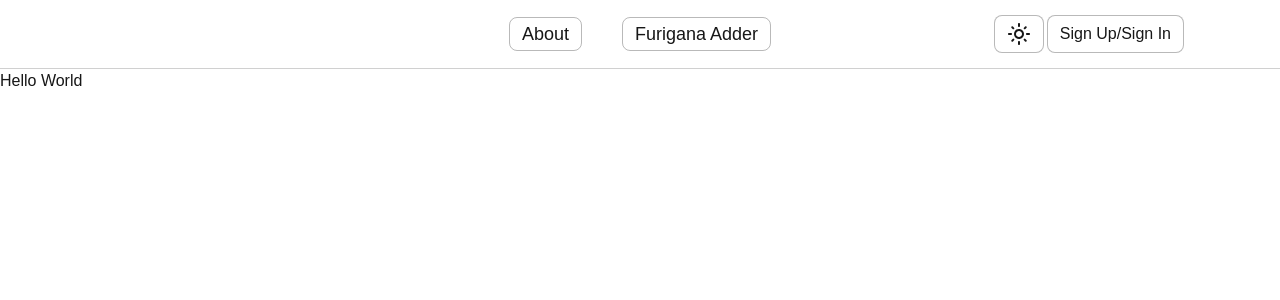
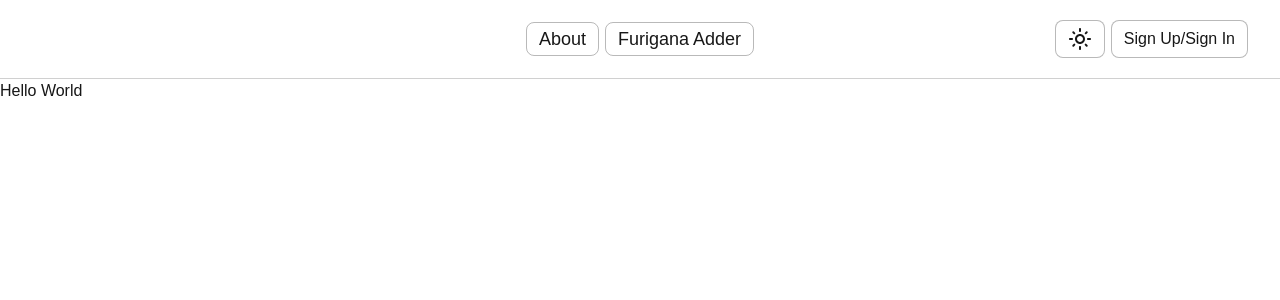
Before and after one commit to Jinxy2004/japanese-playground, a Next.js app: page / in a window 1280 px wide. Shown: the top 300 px of the page. Built offline with nearby package versions, Linux system fonts and the light colour scheme.

Commit message:
Fixed nav bar.

```diff
--- a/app/components/NavBar.tsx
+++ b/app/components/NavBar.tsx
@@ -4,17 +4,23 @@ import Button from "./Button";
 
 export default function NavBar() {
   return (
-    <div className="sticky top-0 z-50 w-full border-b border-foreground/20 bg-background py-5 px-24">
-      <div className="relative flex items-center justify-center">
-        <ul className="flex gap-10 text-lg">
+    /*
+This navbar works by first creating an outer div which houses everything. Then we create a div that will house
+our other buttons. The css works by first creating a grid of 3 columns and having each item in it be centered
+(in terms of the x axis). Then for the ul we justify-center so that the buttons are in the center, then for the
+other buttons we justify-end so that they stick to the end
+    */
+    <div className="sticky top-0 w-full border-b border-foreground/20 bg-background px-8 py-5">
+      <div className="grid grid-cols-3 items-center">
+        <div />
+
+        <ul className="flex justify-center gap-1.5 text-lg">
           <NavBarLink page="about" pageName="About" />
           <NavBarLink page="furigana-adder" pageName="Furigana Adder" />
         </ul>
 
-        <div className="absolute right-35">
+        <div className="flex justify-end gap-1.5">
           <ThemeToggle />
-        </div>
-        <div className="absolute right-0">
           <Button btnText="Sign Up/Sign In" path="/user-account/signup" />
         </div>
       </div>
```
